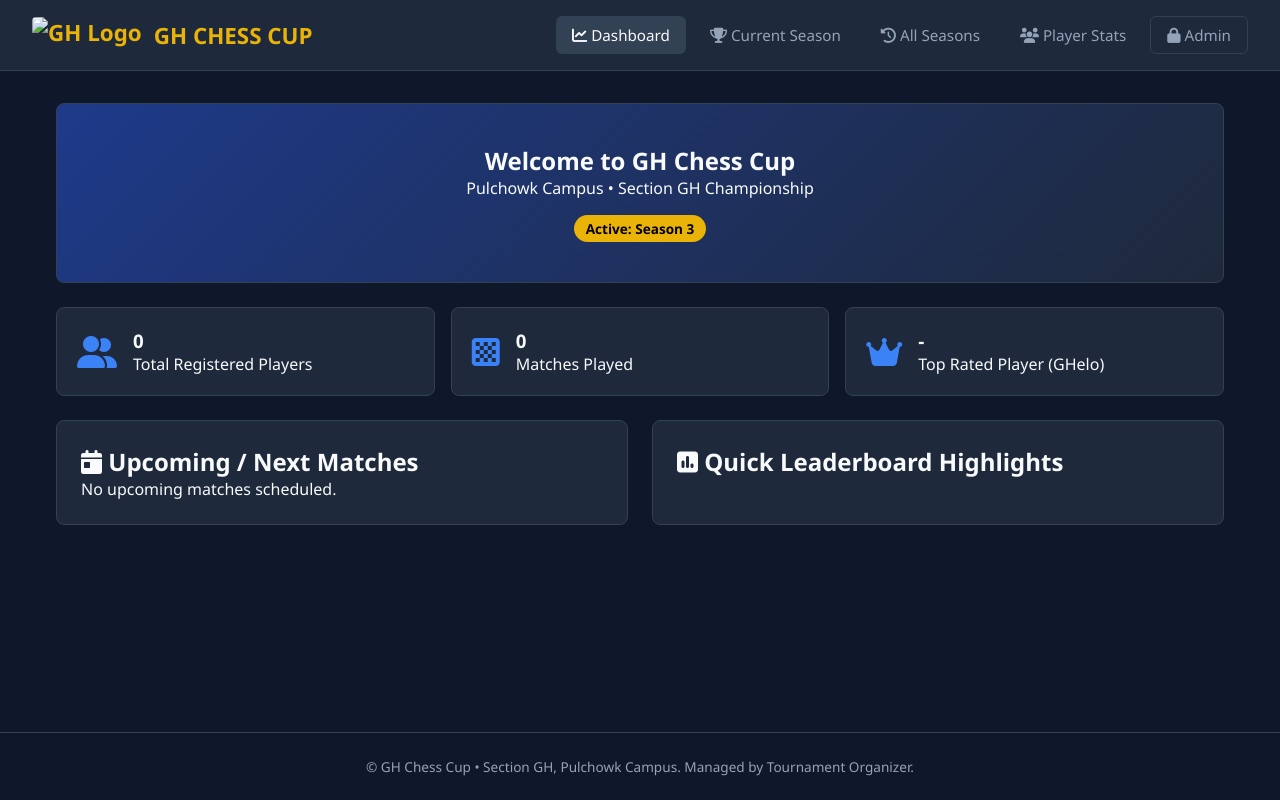
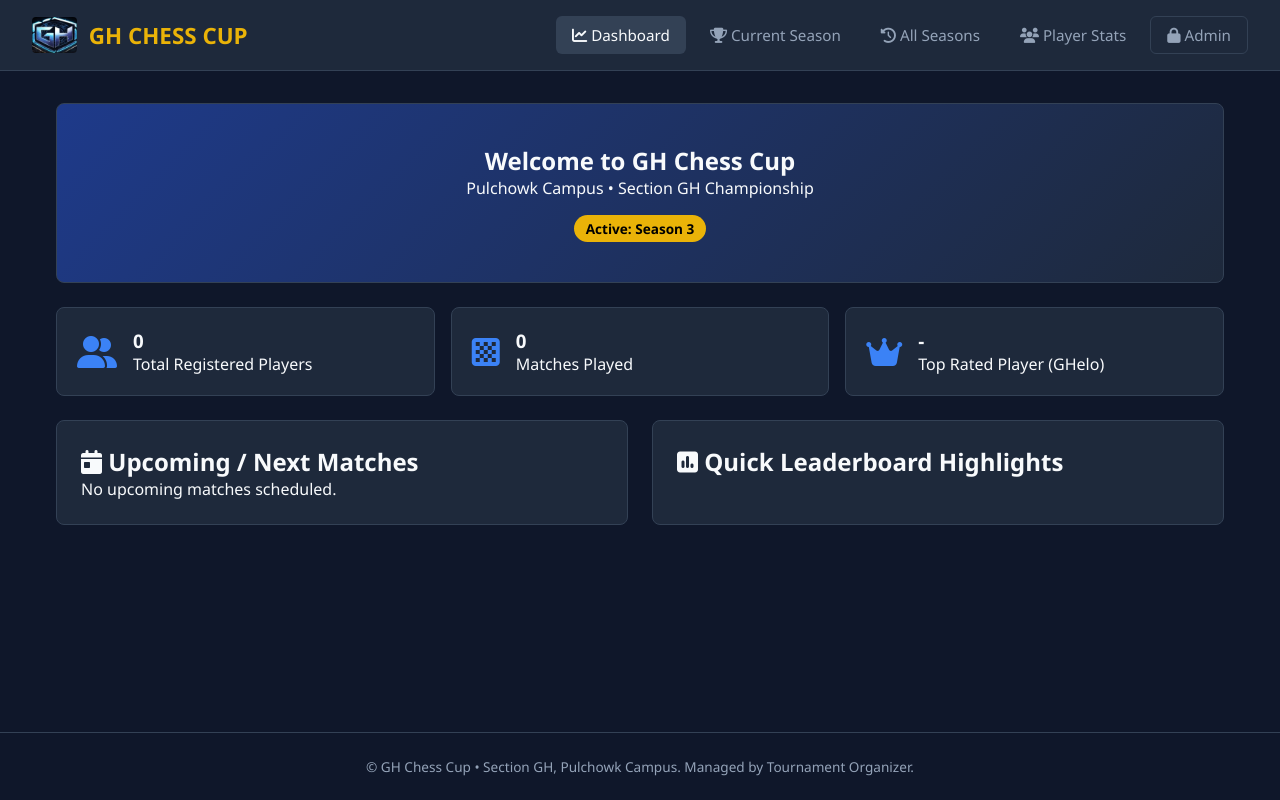
Before and after one commit to ShishirPoudel18/GH-Chess-Cup, a plain HTML site: page index.html in a window 1280 px wide. Drawn offline with Linux system fonts and the light colour scheme; no server answers.

Commit message:
Update logo image source in index.html

```diff
--- a/index.html
+++ b/index.html
@@ -17,7 +17,7 @@
     <!-- Header Navigation -->
     <header class="navbar">
         <div class="logo">
-            <img src="Screenshot 2026-10-17 203040.png" alt="GH Logo" class="logo-img">
+            <img src="gh-logo.png" alt="GH Logo" class="logo-img">
             <span>GH CHESS CUP</span>
         </div>
         <nav class="nav-links">
```
